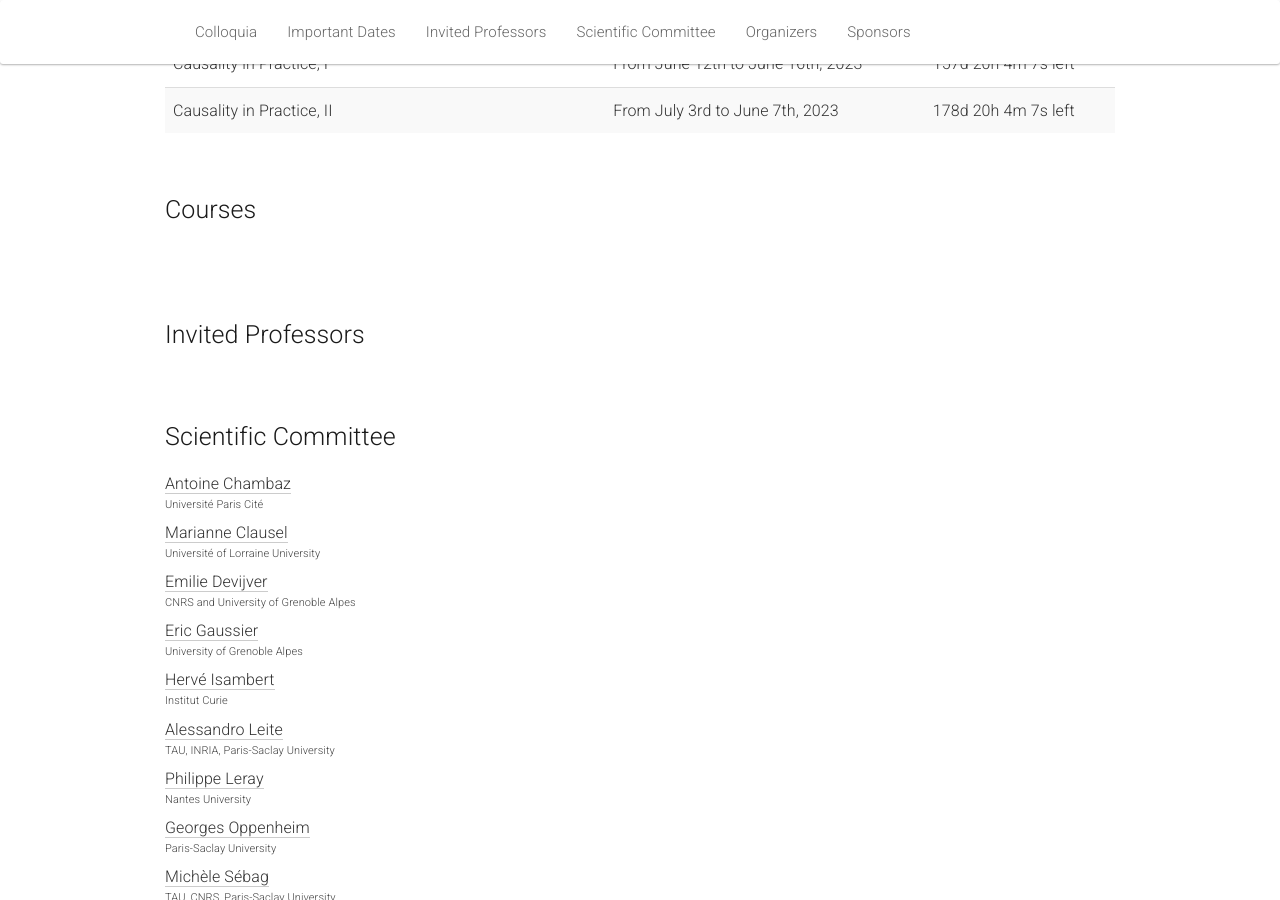
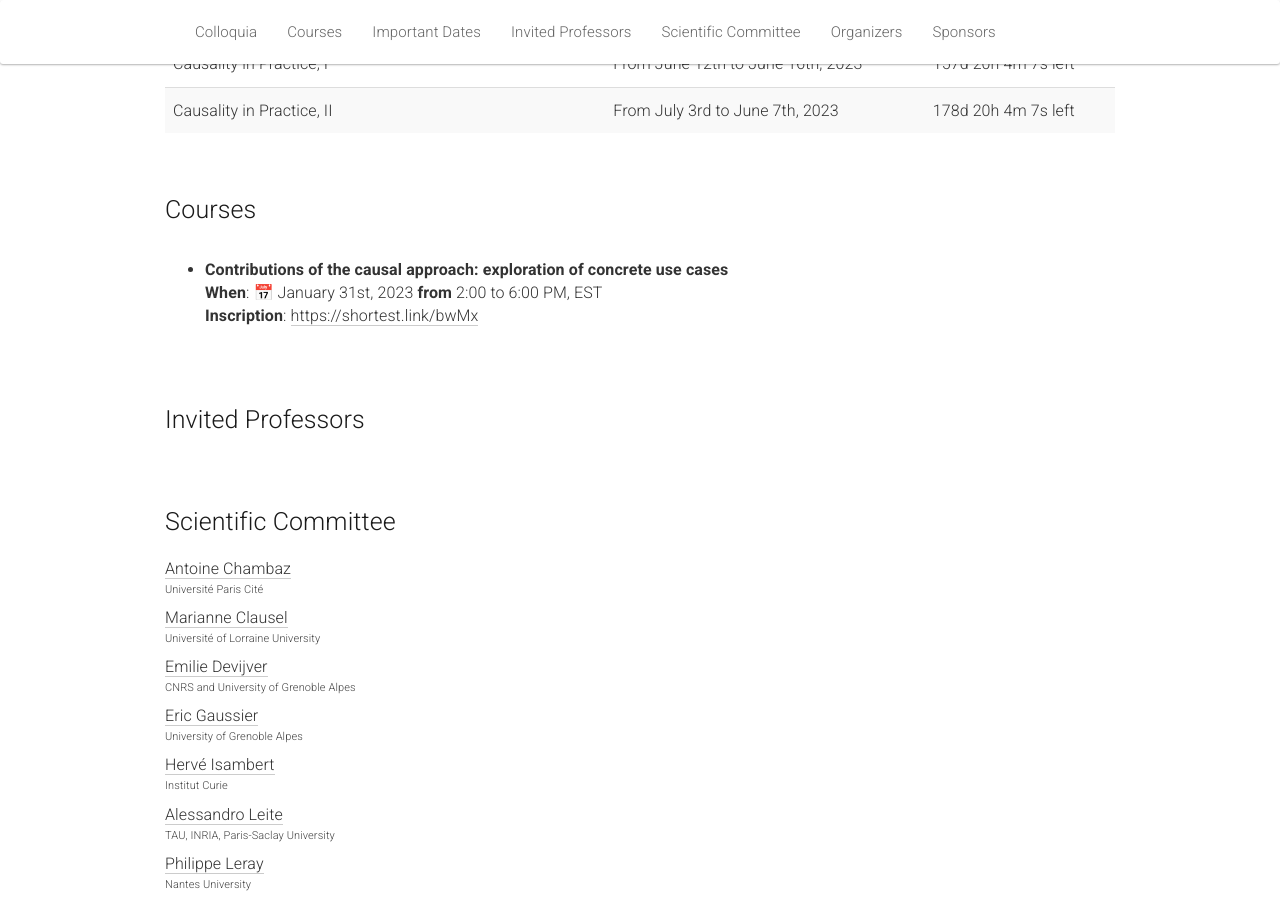
Before and after one commit to quarter-on-causality/quarter-on-causality.github.io, a Jekyll site: the page built from _pages/home.md, in a window 1280 px wide and 900 px high, scrolled down 1093 px. Built offline with Jekyll 4.4.1, drawn with Linux system fonts in a browser that asks for light colours; nearby versions of some CDN libraries.

Commit message:
Add the reference for the first Datacraft course

```diff
--- a/_includes/header_home.html
+++ b/_includes/header_home.html
@@ -15,7 +15,7 @@
       <ul class="nav navbar-nav">
         <li><a href="#colloquia">Colloquia</a></li>
         <!-- <li><a href="#cfp">Call for Contributions</a></li> -->
-        <!-- <li><a href="#courses">Courses</a></li> -->
+        <li><a href="#courses">Courses</a></li>
         <li><a href="#dates">Important Dates</a></li>
         <li><a href="#speakers">Invited Professors</a></li>
         <li><a href="#scientificcommittee">Scientific Committee</a></li>
--- a/_pages/home.md
+++ b/_pages/home.md
@@ -97,6 +97,11 @@ acknowledgements: ""
   <div class="col-xs-12"><a class="anchor" id="courses"></a>
      <h2>Courses</h2>
      <br>
+     <ul>
+       <li><strong>Contributions of the causal approach: exploration of concrete use cases</strong></li>
+          <p><strong>When</strong>: 📅 January 31st, 2023 <strong>from</strong> 2:00 to 6:00 PM, EST <br />
+          <strong>Inscription</strong>: <a href="https://shortest.link/bwMx" target="_blank" alt="Inscription to Datacraft's course">https://shortest.link/bwMx</a></p>
+     </ul>
   </div>
 </div><br><br>
 
```
